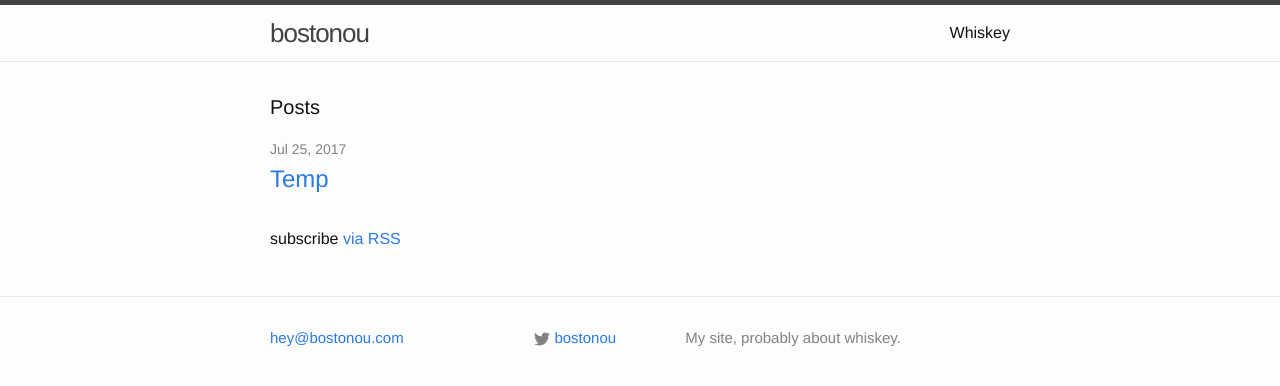
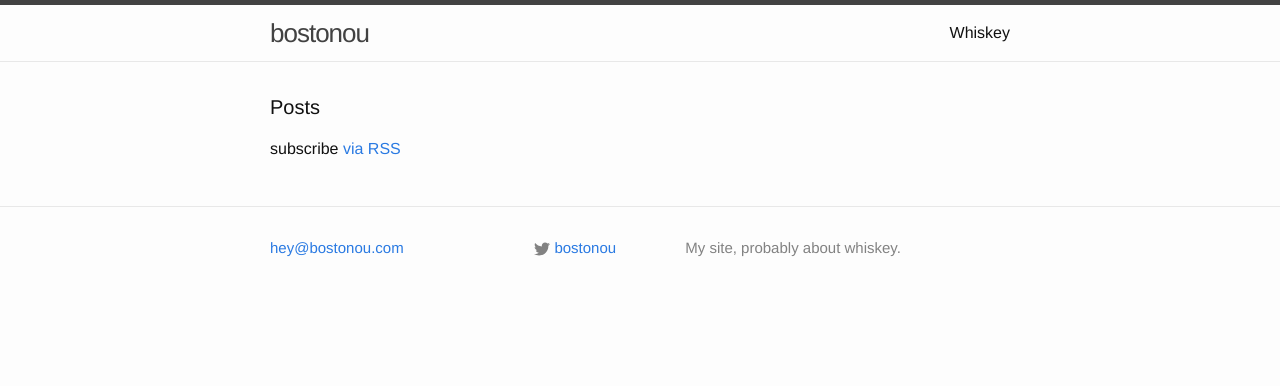
Before and after one commit to bostonou2/bostonou2.github.io, a Jekyll site: the page built from index.html, in a window 1280 px wide. Shown: the top 386 px of the page. Built offline with Jekyll 4.4.1, drawn with Linux system fonts in a browser that asks for light colours; nearby versions of some CDN libraries.

Commit message:
remove temp stuff

```diff
--- a/_posts/2017-07-25-tmp.markdown
+++ /dev/null
@@ -1,5 +0,0 @@
----
-title: Temp
----
-
-TEMP
```
Also changed, not shown: whiskey.md (+0 -1 lines).
